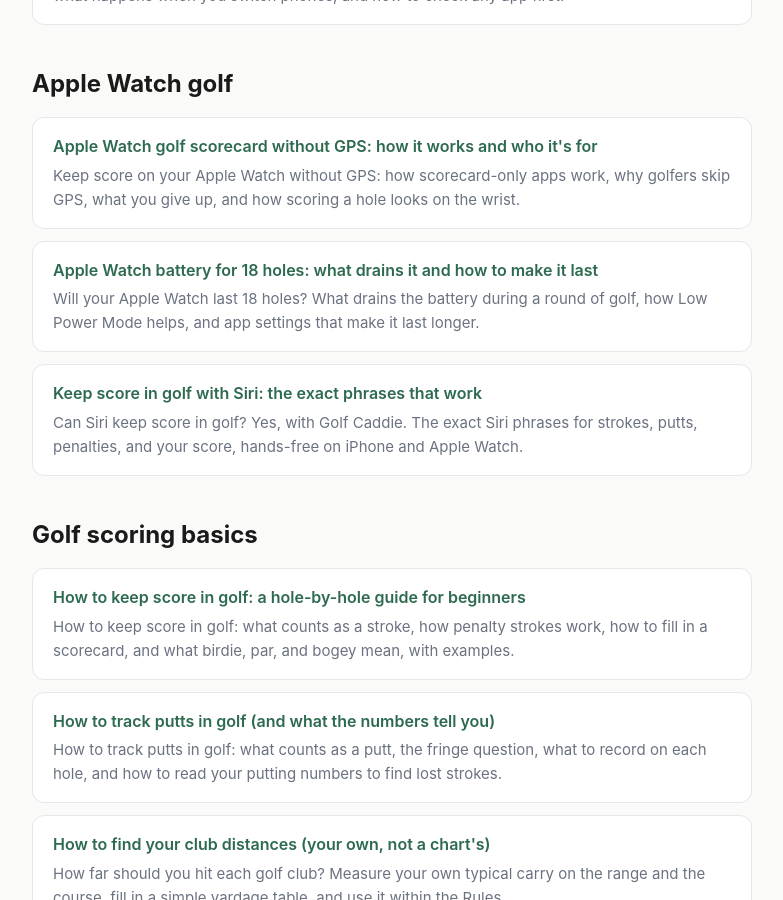
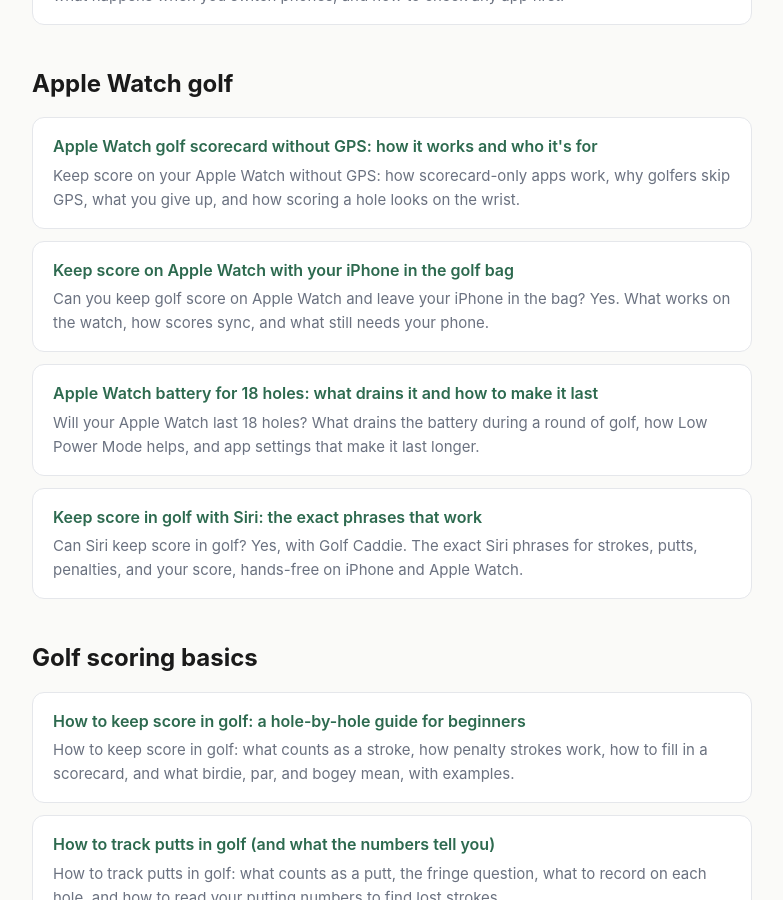
Before and after one commit to Carlos231/carlos231.github.io, a Jekyll site: the page built from apps/golf-caddie/guides/index.html, in a window 1280 px wide and 900 px high, scrolled down 1050 px. Shown: the whole window, without its empty margins (248-1031 px from the left). Built offline with Jekyll 4.4.1, drawn with Linux system fonts in a browser that asks for light colours; part of the change alters nothing that is shown.

Commit message:
Add keep score on Apple Watch without your iPhone guide
Owner-confirmed: the watch scores with the iPhone in the bag and syncs; out-of-range changes queue and sync on reconnect (app REQUIREMENTS 4.1). Linked from the no-GPS and battery guides and the guides index.

Co-Authored-By: Claude Opus 5.5 <noreply@anthropic.com>

```diff
--- a/apps/golf-caddie/guides/apple-watch-battery-golf-round.md
+++ b/apps/golf-caddie/guides/apple-watch-battery-golf-round.md
@@ -60,6 +60,8 @@ If you golf with an SE, these help the most:
 - **Check battery health** in Settings, then Battery, on the watch, and start the round fully charged.
 - **Turn on Low Power Mode** if your battery is older (see below).
 
+You can also leave your iPhone in the golf bag and score on the watch: see [keep score on Apple Watch with your iPhone in the golf bag](/apps/golf-caddie/guides/apple-watch-golf-without-iphone/).
+
 {% include download-cta.html text="Score from your Apple Watch with no GPS running." %}
 
 ## What uses the most battery during a round of golf?
--- a/apps/golf-caddie/guides/apple-watch-golf-scorecard-without-gps.md
+++ b/apps/golf-caddie/guides/apple-watch-golf-scorecard-without-gps.md
@@ -94,6 +94,8 @@ A round in Golf Caddie, step by step:
 
 With Pro you can also score with your voice ("Add a putt in Golf Caddie") or from the iPhone Lock Screen without unlocking. See every phrase in [keep score in golf with Siri](/apps/golf-caddie/guides/keep-score-in-golf-with-siri/).
 
+Your iPhone can stay in the golf bag while you score on the watch. See [keep score on Apple Watch with your iPhone in the golf bag](/apps/golf-caddie/guides/apple-watch-golf-without-iphone/) for what works on the watch alone and how scores sync.
+
 ## Does a scorecard-only app work without cell signal?
 
 Yes. Scoring doesn't need the internet: there's no course data to download and nothing to look up mid-round. Golf Caddie keeps your Watch and iPhone in sync over Bluetooth, so poor reception on the course doesn't matter. Your rounds are saved to iCloud whenever you're back online.
--- /dev/null
+++ b/apps/golf-caddie/guides/apple-watch-golf-without-iphone.md
@@ -0,0 +1,94 @@
+---
+title: "Keep score on Apple Watch with your iPhone in the golf bag"
+html_title: "Keep Score on Apple Watch Without Your iPhone | Golf Caddie"
+description: "Can you keep golf score on Apple Watch and leave your iPhone in the bag? Yes. What works on the watch, how scores sync, and what still needs your phone."
+permalink: /apps/golf-caddie/guides/apple-watch-golf-without-iphone/
+date: 2026-11-08
+last_modified_at: 2026-11-08
+
+answer: >-
+  Yes. With a watch scorecard app like Golf Caddie, you can leave your iPhone
+  in your golf bag: start a round on the watch, tap strokes, putts, and
+  penalties on each hole, and the scores sync to your iPhone. If the watch
+  loses its connection, the changes wait on the watch and sync when it's back
+  in range.
+
+faq:
+  - q: "Can I start a round on the watch?"
+    a: "Yes. When no round is active, Golf Caddie's watch app shows Quick Start, so you can start a round from your wrist. The round appears on your iPhone too."
+  - q: "Do I need Golf Caddie Pro to score on the watch?"
+    a: "Yes. The Apple Watch app is part of Pro, a one-time purchase, or the free Pro trial, which you start on your iPhone with no card. Scoring on the iPhone stays free."
+  - q: "Can I use Siri on the watch?"
+    a: "Yes, with Pro. The watch understands the same phrases as the iPhone, like \"Add a putt in Golf Caddie\" or \"Next hole in Golf Caddie.\" See [keep score in golf with Siri](/apps/golf-caddie/guides/keep-score-in-golf-with-siri/) for the full list."
+  - q: "Will my round be on my iPhone afterward?"
+    a: "Yes. Every change on the watch syncs to your iPhone, where you can see stats, share a scorecard image, or export your rounds as a spreadsheet."
+
+related:
+  - title: "Apple Watch golf scorecard without GPS"
+    url: /apps/golf-caddie/guides/apple-watch-golf-scorecard-without-gps/
+  - title: "Apple Watch battery for 18 holes"
+    url: /apps/golf-caddie/guides/apple-watch-battery-golf-round/
+  - title: "Keep score in golf with Siri"
+    url: /apps/golf-caddie/guides/keep-score-in-golf-with-siri/
+
+cta_heading: "Leave your phone in the bag"
+---
+{%- include golf-caddie-vars.html -%}
+
+| On the watch, with your iPhone in the bag | {{ gc.short_name }} |
+|---|---|
+| Start a round | Yes, Quick Start on the watch |
+| Strokes, putts, and penalties | Yes, one tap each |
+| Move between holes | Yes, swipe left or right |
+| Your score and score vs par | Yes, on every hole |
+| Club distances | Yes, from the hole screen |
+| End the round | Yes, after the last hole |
+| Scores on your iPhone | Synced as you play |
+
+## Can you keep score on Apple Watch with your iPhone in the bag?
+
+Yes. Start a round on the watch, tap your strokes, putts, and penalties on each hole, and swipe to the next one. Your iPhone can stay zipped in the golf bag the whole round. Every tap syncs to the iPhone, so the round is there when you take it out.
+
+How a hole looks in {{ gc.short_name }}:
+
+1. **Start the round.** Open {{ gc.short_name }} on the watch and pick a round from Quick Start. Or start it on your iPhone before you put it away; the watch picks it up.
+2. **Score the hole.** Tap + for each stroke, putt, and penalty. Your total and score vs par update right away.
+3. **Swipe to the next hole.** Repeat for every hole, then end the round from the last tab.
+
+{% include screenshot.html file="watch-3" watch=true alt="Golf Caddie Quick Start on Apple Watch with buttons for 18 Holes, Front 9, and Back 9" caption="Start a round from your wrist with Quick Start." %}
+
+{% include download-cta.html text="Score from your wrist and leave your iPhone in the bag." %}
+
+## What happens if the watch loses its connection to your iPhone?
+
+Your scores aren't lost. {{ gc.short_name }} keeps the round on the watch, and if the iPhone is out of range, the changes are queued and sent once the two are connected again. With the iPhone in your golf bag, the two usually stay connected the whole round.
+
+You don't need a cellular Apple Watch or a signal on the course. {{ gc.short_name }} doesn't use GPS or a course database, so there's nothing to download during the round.
+
+{% include screenshot.html file="watch-1" watch=true alt="Golf Caddie on Apple Watch showing hole 6, par 3, with strokes, putts, and penalties counters and the round total of 81, plus 10 vs par" caption="Strokes, putts, and penalties for the hole, with your round total and score vs par." %}
+
+## What still needs your iPhone?
+
+Setup and anything after the round. You set your club distances, change a hole's par, and pick settings like Workout Tracking on the iPhone. You also start the Pro trial or buy Pro there. After the round, the iPhone is where you see stats, share a scorecard image, and export rounds.
+
+| Task | Where |
+|---|---|
+| Start the free Pro trial or buy Pro | iPhone |
+| Enter club distances | iPhone (shown on the watch) |
+| Change a hole's par | iPhone (shown on the watch) |
+| Settings, like Workout Tracking | iPhone (the watch follows) |
+| Stats, sharing, and CSV export | iPhone |
+
+{% include screenshot.html file="watch-2" watch=true alt="Golf Caddie club distances on Apple Watch: Driver 225 yards, 3 Wood 205 yards, 5 Iron 160 yards" caption="Club distances you entered on your iPhone, on your wrist." %}
+
+## Will scoring on the watch drain your battery?
+
+Not the way a GPS app does. {{ gc.short_name }} never tracks your location, so the watch isn't running GPS for four hours. Tapping in a score is a small cost. If you turn on a full Health workout, the heart rate sensor runs all round and uses more.
+
+For the settings that matter most, see [Apple Watch battery for 18 holes](/apps/golf-caddie/guides/apple-watch-battery-golf-round/). If you're weighing a GPS app against a scorecard, [Apple Watch golf scorecard without GPS](/apps/golf-caddie/guides/apple-watch-golf-scorecard-without-gps/) covers what you give up.
+
+## Can you score by voice instead of tapping?
+
+Yes, with Pro. Raise your wrist and say "Add a stroke in {{ gc.short_name }}," "Add a putt in {{ gc.short_name }}," or "Next hole in {{ gc.short_name }}." Ask "What is my round score in {{ gc.short_name }}?" to hear where you stand. It's handy when you're wearing a glove or walking to the next tee.
+
+The full list of phrases is in [keep score in golf with Siri](/apps/golf-caddie/guides/keep-score-in-golf-with-siri/). With Pro you can also score from your iPhone's Lock Screen, if you'd rather keep the phone in your pocket.
--- a/apps/golf-caddie/guides/index.html
+++ b/apps/golf-caddie/guides/index.html
@@ -14,7 +14,7 @@ seo:
 {%- endcomment -%}
 {%- assign all_guides = site.pages | where_exp: "p", "p.url contains '/apps/golf-caddie/guides/'" | where_exp: "p", "p.url != '/apps/golf-caddie/guides/'" | sort: "date" | reverse -%}
 {%- assign group_names = "Choosing a golf app|Apple Watch golf|Golf scoring basics" | split: "|" -%}
-{%- assign group_slugs = "golf-app-prices-compared golf-caddie-vs-thegrint golf-caddie-vs-18birdies golf-caddie-vs-arccos golf-scorecard-app-without-subscription golf-scorecard-app-no-account|apple-watch-golf-scorecard-without-gps apple-watch-battery-golf-round keep-score-in-golf-with-siri|how-to-keep-score-in-golf how-to-track-putts how-to-find-your-club-distances" | split: "|" -%}
+{%- assign group_slugs = "golf-app-prices-compared golf-caddie-vs-thegrint golf-caddie-vs-18birdies golf-caddie-vs-arccos golf-scorecard-app-without-subscription golf-scorecard-app-no-account|apple-watch-golf-scorecard-without-gps apple-watch-golf-without-iphone apple-watch-battery-golf-round keep-score-in-golf-with-siri|how-to-keep-score-in-golf how-to-track-putts how-to-find-your-club-distances" | split: "|" -%}
 <!DOCTYPE html>
 <html lang="en">
 <head>
```
